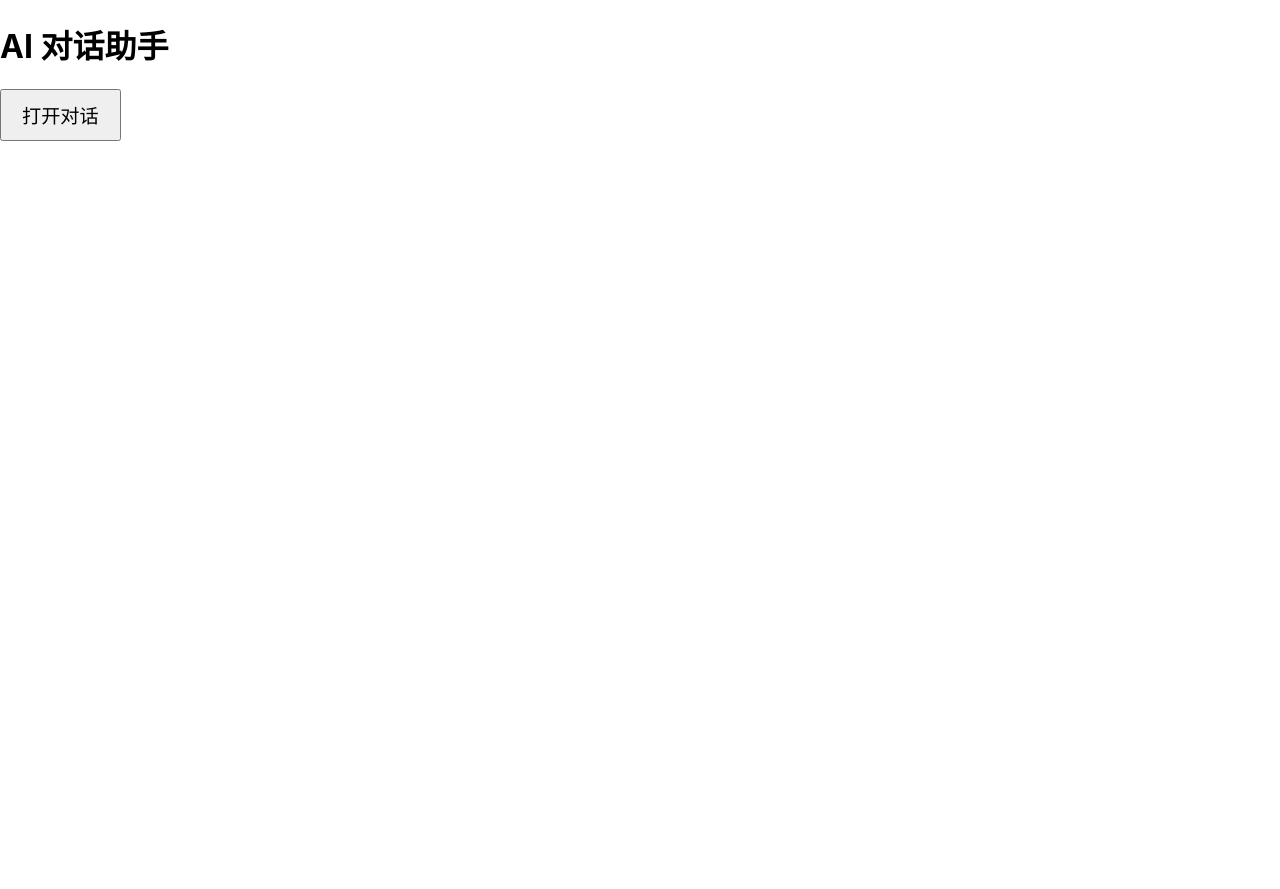
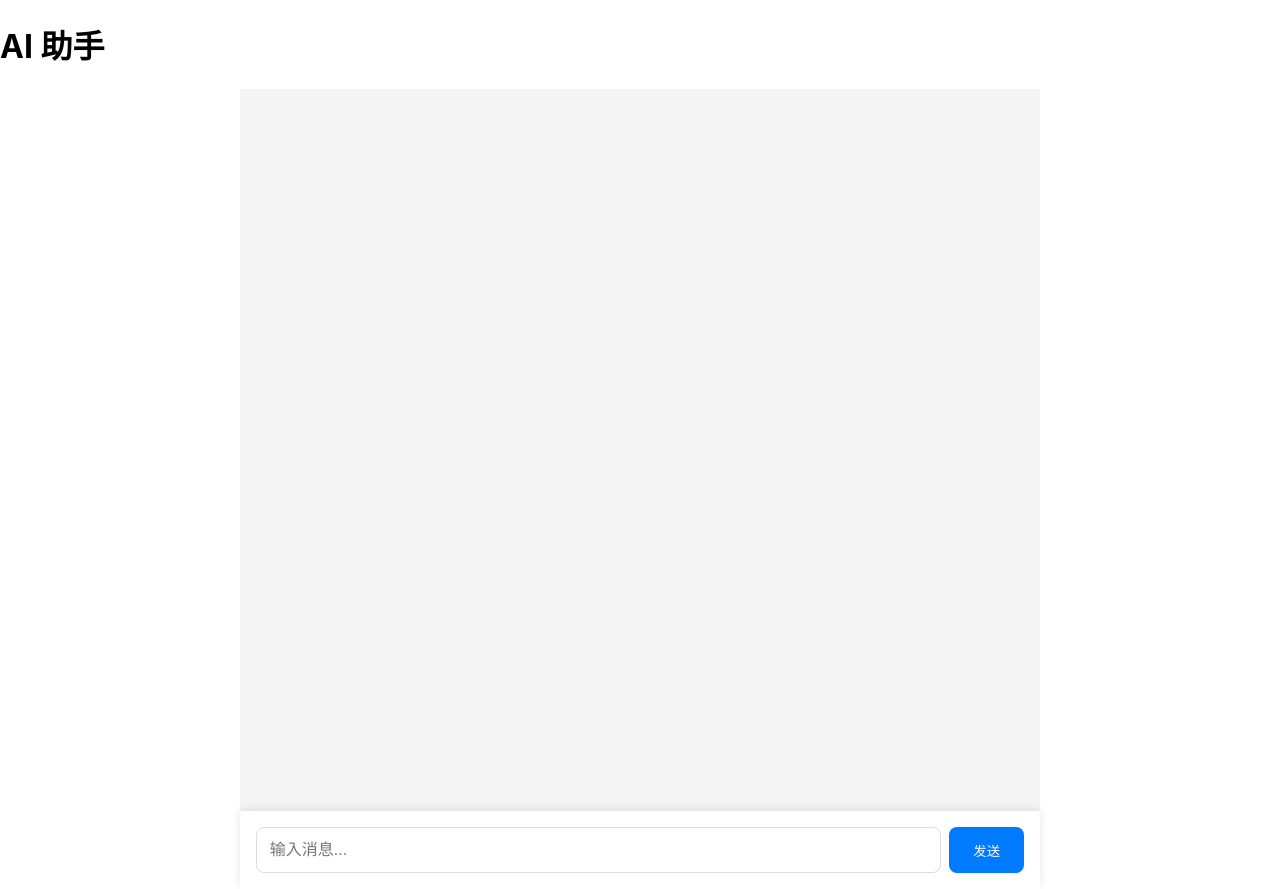
Before and after one commit to Garbin18/vercel_demo, a React (Create React App) app: page / in a window 1280 px wide. Before the commit the page ends 800 px from the top, so only its background shows below. Built offline with nearby package versions, Linux system fonts and the light colour scheme.

Commit message:
change openai.js

```diff
--- a/package.json
+++ b/package.json
@@ -7,9 +7,10 @@
     "@testing-library/jest-dom": "^6.6.3",
     "@testing-library/react": "^16.2.0",
     "@testing-library/user-event": "^13.5.0",
+    "openai": "^4.87.3",
     "react": "^19.0.0",
     "react-dom": "^19.0.0",
-    "react-scripts": "5.0.1",
+    "react-scripts": "^5.0.1",
     "web-vitals": "^2.1.4"
   },
   "scripts": {
--- a/src/App.js
+++ b/src/App.js
@@ -1,28 +1,17 @@
-import React, { useState } from 'react';
-import ChatDialog from './ChatDialog';
+import ChatBox from './ChatBox'; // 确保路径正确
+import './ChatBox.css'; // 引入样式文件
 
 function App() {
-  const [dialogOpen, setDialogOpen] = useState(false);
-
   return (
     <div className="App">
-      <h1>AI 对话助手</h1>
-      <button
-        onClick={() => setDialogOpen(true)}
-        style={{ padding: '10px 20px', fontSize: '1.2rem' }}
-      >
-        打开对话
-      </button>
-
-      <ChatDialog
-        open={dialogOpen}
-        onClose={() => setDialogOpen(false)}
-      />
+      <h1>AI 助手</h1>
+      <ChatBox />
     </div>
   );
 }
 
 export default App;
+
 
 // import logo from './logo.svg';
 // import './App.css';
--- /dev/null
+++ b/src/ChatBox.css
@@ -0,0 +1,87 @@
+/* 容器布局 */
+.chat-container {
+  max-width: 800px;
+  margin: 0 auto;
+  height: 100vh;
+  display: flex;
+  flex-direction: column;
+}
+
+/* 消息区域 */
+.messages {
+  flex: 1;
+  overflow-y: auto;
+  padding: 1rem;
+  background: #f5f5f5;
+}
+
+/* 消息通用样式 */
+.message {
+  margin: 0.8rem 0;
+  padding: 1rem;
+  border-radius: 1rem;
+  max-width: 70%;
+}
+
+.message.user {
+  background: #007bff;
+  color: white;
+  margin-left: auto;
+}
+
+.message.assistant {
+  background: #e9ecef;
+  margin-right: auto;
+}
+
+.message.system {
+  background: transparent;
+  color: #666;
+  text-align: center;
+}
+
+/* 输入框区域 */
+.input-box {
+  display: flex;
+  gap: 0.5rem;
+  padding: 1rem;
+  background: white;
+  box-shadow: 0 -2px 10px rgba(0,0,0,0.1);
+}
+
+.input-box input {
+  flex: 1;
+  padding: 0.8rem;
+  border: 1px solid #ddd;
+  border-radius: 0.5rem;
+  font-size: 1rem;
+}
+
+.input-box button {
+  padding: 0.8rem 1.5rem;
+  background: #007bff;
+  color: white;
+  border: none;
+  border-radius: 0.5rem;
+  cursor: pointer;
+  transition: opacity 0.2s;
+}
+
+.input-box button:disabled {
+  opacity: 0.6;
+  cursor: not-allowed;
+}
+
+/* 滚动条样式 */
+.messages::-webkit-scrollbar {
+  width: 6px;
+}
+
+.messages::-webkit-scrollbar-track {
+  background: #f1f1f1;
+}
+
+.messages::-webkit-scrollbar-thumb {
+  background: #888;
+  border-radius: 3px;
+}
--- /dev/null
+++ b/src/ChatBox.jsx
@@ -0,0 +1,61 @@
+import { useState } from 'react';
+
+export default function ChatBox() {
+  const [input, setInput] = useState('');
+  const [messages, setMessages] = useState([]);
+  const [loading, setLoading] = useState(false);
+
+  const handleSubmit = async (e) => {
+    e.preventDefault();
+    if (!input.trim()) return;
+
+    const newMessages = [...messages, { role: 'user', content: input }];
+    setMessages(newMessages);
+    setInput('');
+    setLoading(true);
+
+    try {
+      const response = await fetch('/api/openai', {
+        method: 'POST',
+        headers: { 'Content-Type': 'application/json' },
+        body: JSON.stringify({ messages: newMessages })
+      });
+
+      const { reply } = await response.json();
+      setMessages(prev => [...prev, reply]);
+
+    } catch (error) {
+      setMessages(prev => [...prev, {
+        role: 'system',
+        content: '❌ 请求失败，请稍后重试'
+      }]);
+    } finally {
+      setLoading(false);
+    }
+  };
+
+  return (
+    <div className="chat-container">
+      <div className="messages">
+        {messages.map((msg, i) => (
+          <div key={i} className={`message ${msg.role}`}>
+            <div className="content">{msg.content}</div>
+          </div>
+        ))}
+        {loading && <div className="message system">⏳ 思考中...</div>}
+      </div>
+
+      <form onSubmit={handleSubmit} className="input-box">
+        <input
+          value={input}
+          onChange={(e) => setInput(e.target.value)}
+          placeholder="输入消息..."
+          disabled={loading}
+        />
+        <button type="submit" disabled={loading}>
+          {loading ? '发送中...' : '发送'}
+        </button>
+      </form>
+    </div>
+  );
+}
--- a/src/ChatDialog.css
+++ /dev/null
@@ -1,90 +0,0 @@
-.dialog {
-    position: fixed;
-    top: 0;
-    left: 0;
-    right: 0;
-    bottom: 0;
-    background: rgba(0,0,0,0.5);
-    display: none;
-  }
-
-  .dialog.show {
-    display: flex;
-    justify-content: center;
-    align-items: center;
-  }
-
-  .dialog-content {
-    background: white;
-    padding: 20px;
-    border-radius: 8px;
-    width: 90%;
-    max-width: 500px;
-    max-height: 80vh;
-    overflow: auto;
-  }
-
-  .close-btn {
-    float: right;
-    border: none;
-    background: none;
-    font-size: 1.5rem;
-    cursor: pointer;
-  }
-
-  .messages {
-    margin: 20px 0;
-    min-height: 200px;
-  }
-
-  .message {
-    margin: 10px 0;
-    padding: 8px 12px;
-    border-radius: 12px;
-    max-width: 80%;
-  }
-
-  .message.user {
-    background: #e3f2fd;
-    margin-left: auto;
-  }
-
-  .message.assistant {
-    background: #f5f5f5;
-  }
-
-  .message.error {
-    background: #ffebee;
-    color: #d32f2f;
-  }
-
-  .loading {
-    color: #666;
-    font-style: italic;
-  }
-
-  form {
-    display: flex;
-    gap: 10px;
-  }
-
-  input {
-    flex: 1;
-    padding: 8px;
-    border: 1px solid #ddd;
-    border-radius: 4px;
-  }
-
-  button[type="submit"] {
-    background: #0070f3;
-    color: white;
-    border: none;
-    padding: 8px 16px;
-    border-radius: 4px;
-    cursor: pointer;
-  }
-
-  button:disabled {
-    background: #ccc;
-    cursor: not-allowed;
-  }
--- a/src/ChatDialog.js
+++ /dev/null
@@ -1,62 +0,0 @@
-import React, { useState } from 'react';
-import './ChatDialog.css'; // 新建样式文件
-
-export default function ChatDialog({ open, onClose }) {
-  const [input, setInput] = useState('');
-  const [messages, setMessages] = useState([]);
-  const [loading, setLoading] = useState(false);
-
-  const handleSubmit = async (e) => {
-    e.preventDefault();
-    if (!input.trim()) return;
-
-    setLoading(true);
-    try {
-      // 添加用户消息
-      setMessages(prev => [...prev, { role: 'user', content: input }]);
-
-      // 调用后端接口
-      const response = await fetch('/api/chat', {
-        method: 'POST',
-        headers: { 'Content-Type': 'application/json' },
-        body: JSON.stringify({ message: input })
-      });
-
-      const data = await response.json();
-      // 添加AI回复
-      setMessages(prev => [...prev, { role: 'assistant', content: data.reply }]);
-    } catch (error) {
-      console.error('API Error:', error);
-      setMessages(prev => [...prev, { role: 'error', content: '服务暂时不可用' }]);
-    }
-    setInput('');
-    setLoading(false);
-  };
-
-  return (
-    <div className={`dialog ${open ? 'show' : ''}`}>
-      <div className="dialog-content">
-        <button className="close-btn" onClick={onClose}>×</button>
-
-        <div className="messages">
-          {messages.map((msg, i) => (
-            <div key={i} className={`message ${msg.role}`}>
-              {msg.content}
-            </div>
-          ))}
-          {loading && <div className="message loading">AI正在思考...</div>}
-        </div>
-
-        <form onSubmit={handleSubmit}>
-          <input
-            value={input}
-            onChange={(e) => setInput(e.target.value)}
-            placeholder="输入你的问题..."
-            disabled={loading}
-          />
-          <button type="submit" disabled={loading}>发送</button>
-        </form>
-      </div>
-    </div>
-  );
-}
```
Also changed, not shown: api/openai.js (added, +28 -0 lines), api/requirements.txt (deleted), 2 other files (tests, documents, lock files or other folders).
